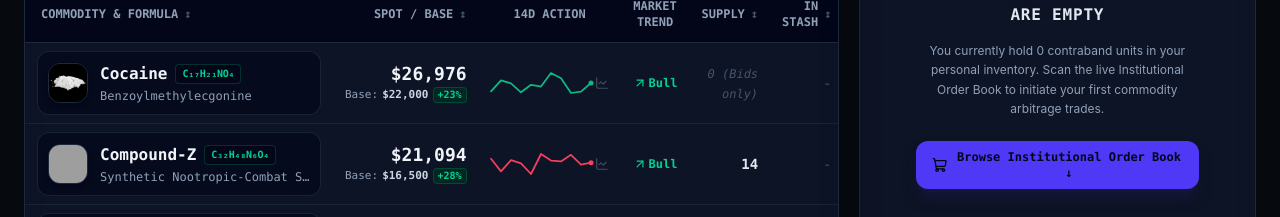
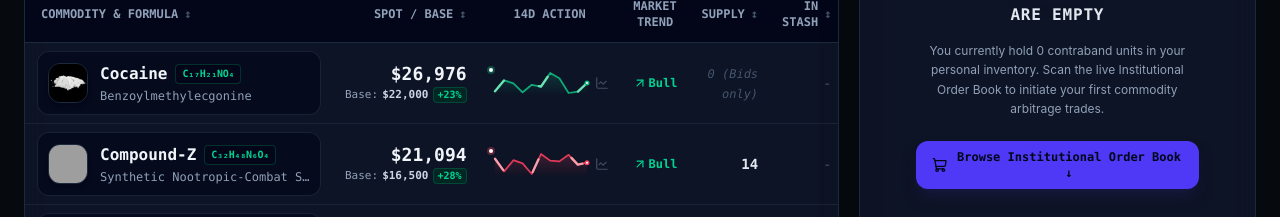
Before and after one commit to danz-the-penguin/druglord-revanced, a React (Vite) app: page / in a window 1280 px wide. Shown: the part 583-800 px from the top of the page. Built offline with nearby package versions, Linux system fonts and the light colour scheme; grey boxes are pictures that could not be loaded.

Commit message:
feat: animate 14d sparklines with SVG motion tracer and add CHEATS.md guide

```diff
--- a/src/components/Sparkline.tsx
+++ b/src/components/Sparkline.tsx
@@ -5,51 +5,154 @@ interface SparklineProps {
   width?: number;
   height?: number;
   color?: string;
+  strokeWidth?: number;
+  animated?: boolean;
+  showArea?: boolean;
 }
 
 export const Sparkline: React.FC<SparklineProps> = ({
   data,
-  width = 90,
-  height = 24,
+  width = 100,
+  height = 26,
   color,
+  strokeWidth = 1.75,
+  animated = true,
+  showArea = true,
 }) => {
-  if (!data || data.length < 2) return null;
+  const rawId = React.useId();
+  const safeId = rawId.replace(/[^a-zA-Z0-9_-]/g, '_');
+  const gradientId = `spark-grad-${safeId}`;
+
+  if (!data || data.length < 2) {
+    return (
+      <div
+        style={{ width, height }}
+        className="flex items-center justify-center text-[10px] text-slate-600 font-mono"
+      >
+        --
+      </div>
+    );
+  }
 
   const min = Math.min(...data);
   const max = Math.max(...data);
   const range = max - min || 1;
 
-  const points = data
-    .map((val, i) => {
-      const x = (i / (data.length - 1)) * width;
-      const y = height - ((val - min) / range) * (height - 6) - 3;
-      return `${x.toFixed(1)},${y.toFixed(1)}`;
-    })
-    .join(' ');
+  // 4px padding left/right so beads don't clip
+  const padX = 4;
+  const padY = 3;
+  const drawWidth = width - padX * 2;
+  const drawHeight = height - padY * 2;
 
-  const isUp = data[data.length - 1] >= data[0];
+  const points = data.map((val, i) => {
+    const x = padX + (i / (data.length - 1)) * drawWidth;
+    const y = padY + drawHeight - ((val - min) / range) * drawHeight;
+    return { x: Number(x.toFixed(1)), y: Number(y.toFixed(1)) };
+  });
+
+  const firstPt = points[0];
+  const lastPt = points[points.length - 1];
+
+  const pathD = points.reduce((acc, pt, i) => {
+    return i === 0 ? `M ${pt.x},${pt.y}` : `${acc} L ${pt.x},${pt.y}`;
+  }, '');
+
+  const areaD = `${pathD} L ${lastPt.x},${height} L ${firstPt.x},${height} Z`;
+
+  const firstVal = data[0];
+  const lastVal = data[data.length - 1];
+  const isUp = lastVal >= firstVal;
+  const deltaPct = ((lastVal - firstVal) / (firstVal || 1)) * 100;
   const strokeColor = color || (isUp ? '#10b981' : '#f43f5e');
+  const scanColor = isUp ? '#6ee7b7' : '#fda4af';
+
+  const tooltipText = `14D Trend: $${firstVal.toLocaleString()} → $${lastVal.toLocaleString()} (${deltaPct >= 0 ? '+' : ''}${deltaPct.toFixed(1)}%)`;
 
   return (
     <svg
       width={width}
       height={height}
-      className="overflow-visible inline-block shrink-0"
+      className="overflow-visible inline-block shrink-0 select-none group/sparkline"
     >
-      <polyline
+      <title>{tooltipText}</title>
+      <defs>
+        {/* Subtle glow underneath the curve */}
+        <linearGradient id={gradientId} x1="0" y1="0" x2="0" y2="1">
+          <stop offset="0%" stopColor={strokeColor} stopOpacity="0.3" />
+          <stop offset="100%" stopColor={strokeColor} stopOpacity="0.0" />
+        </linearGradient>
+      </defs>
+
+      {/* Area gradient under trendline */}
+      {showArea && (
+        <path
+          d={areaD}
+          fill={`url(#${gradientId})`}
+          className="transition-opacity duration-300 opacity-70 group-hover/sparkline:opacity-100"
+        />
+      )}
+
+      {/* Base Trendline */}
+      <path
+        d={pathD}
         fill="none"
         stroke={strokeColor}
-        strokeWidth="1.75"
+        strokeWidth={strokeWidth}
         strokeLinecap="round"
         strokeLinejoin="round"
-        points={points}
+        className="opacity-90"
       />
-      {/* Current price endpoint dot with animated radar pulse */}
-      {data.length > 0 && (
-        <>
+
+      {/* Animated Traveling Laser Beam Pulse */}
+      {animated && (
+        <path
+          d={pathD}
+          fill="none"
+          stroke={scanColor}
+          strokeWidth={strokeWidth + 0.6}
+          strokeDasharray="14 42"
+          strokeLinecap="round"
+          strokeLinejoin="round"
+          className="opacity-95"
+        >
+          <animate
+            attributeName="stroke-dashoffset"
+            from="56"
+            to="-56"
+            dur="2.4s"
+            repeatCount="indefinite"
+          />
+        </path>
+      )}
+
+      {/* Animated Motion Comet Bead traversing 14-Day line */}
+      {animated && (
+        <g>
+          {/* Glowing aura around tracer bead */}
+          <circle r="4" fill={strokeColor} opacity="0.35">
+            <animateMotion
+              path={pathD}
+              dur="2.8s"
+              repeatCount="indefinite"
+              rotate="auto"
+            />
+          </circle>
+          {/* Core bright comet bead */}
+          <circle r="2" fill="#ffffff">
+            <animateMotion
+              path={pathD}
+              dur="2.8s"
+              repeatCount="indefinite"
+              rotate="auto"
+            />
+          </circle>
+        </g>
+      )}
+
+      {/* Current day endpoint beacon (pulsing radar ping + core node) */}
       <circle
-            cx={width}
-            cy={height - ((data[data.length - 1] - min) / range) * (height - 6) - 3}
+        cx={lastPt.x}
+        cy={lastPt.y}
         r="4.5"
         fill="none"
         stroke={strokeColor}
@@ -57,13 +160,17 @@ export const Sparkline: React.FC<SparklineProps> = ({
         className="animate-ping opacity-60"
       />
       <circle
-            cx={width}
-            cy={height - ((data[data.length - 1] - min) / range) * (height - 6) - 3}
+        cx={lastPt.x}
+        cy={lastPt.y}
         r="2.5"
         fill={strokeColor}
       />
-        </>
-      )}
+      <circle
+        cx={lastPt.x}
+        cy={lastPt.y}
+        r="1"
+        fill="#ffffff"
+      />
     </svg>
   );
 };
```
Also changed, not shown: 2 other files (tests, documents, lock files or other folders). Lines whose indentation alone changed are shown as unchanged.
